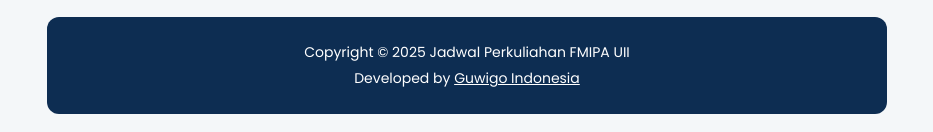
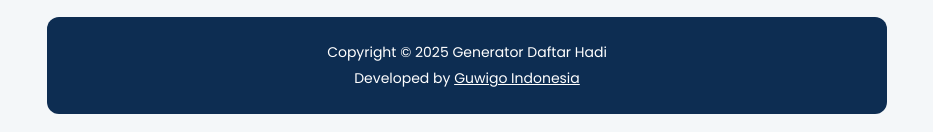
Before and after one commit to teguhsiteg/generator-daftar-hadir, a website: page public/index.html in a window 1280 px wide. Shown: the part 1628-1760 px from the top of the page, without its empty margins (173-1106 px from the left). Drawn offline with Linux system fonts and the light colour scheme.

Commit message:
Update index.html

```diff
--- a/public/index.html
+++ b/public/index.html
@@ -478,7 +478,7 @@
     </footer>
 
     <footer class="copyright-footer">
-        <p>Copyright © 2025 Jadwal Perkuliahan FMIPA UII</p>
+        <p>Copyright © 2025 Generator Daftar Hadi</p>
         <p>Developed by <a href="#" target="_blank">Guwigo Indonesia</a></p>
     </footer>
 
```
